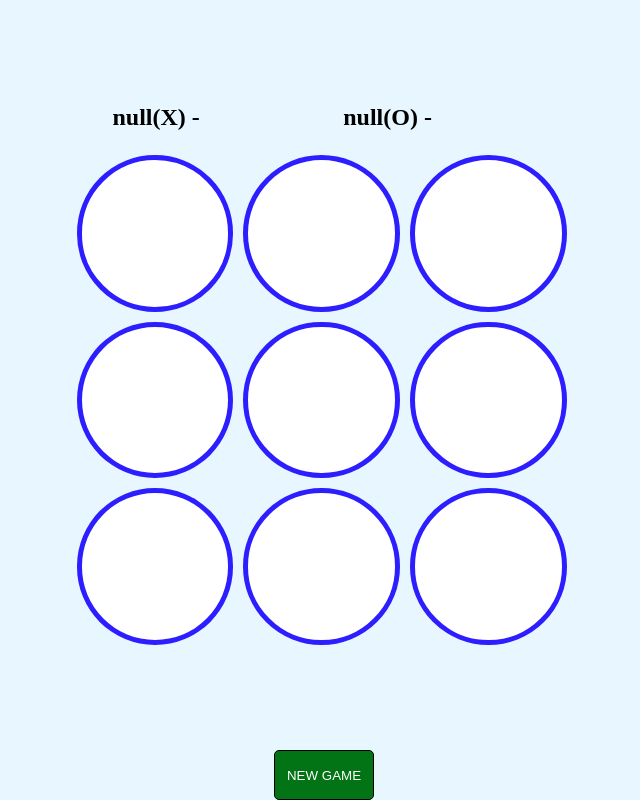
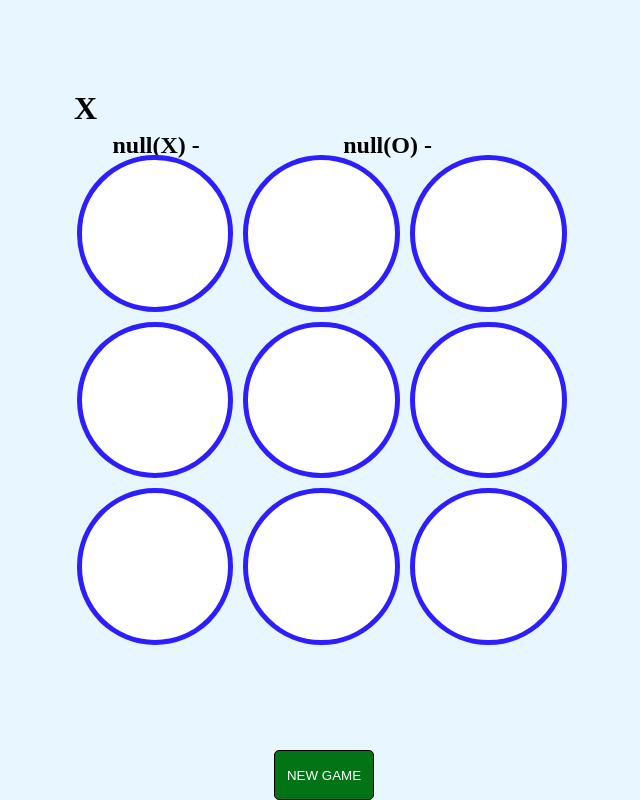
Before and after one commit to gsaribekyan/game, a plain HTML site: page index2.html in a window 1280 px wide. Shown: the whole page, without its empty margins (316-956 px from the left). Drawn offline with Linux system fonts and the light colour scheme; a web font is replaced by a local one.

Commit message:
Update index2.html

```diff
--- a/index2.html
+++ b/index2.html
@@ -17,7 +17,7 @@
     <h2 id="h2"></h2>
     <div class="parent4">
         <div class="hashivX"><h2 style="margin: 0; text-align:left;float:left; margin-top: 5px;" id="hashivX1"></h2><h1 style="margin: 0; text-align:center;float:center;" id="hashivX3"> </h1></div>
-
+        <div class="xoro" > <h1 style="margin: 0;" id="xoro">X</h1></div>
         <div class="hashivY"><h2 style="margin: 0; text-align:left;float:left;  margin-top: 5px;" id="hashivO2"></h2> <h1 style="margin: 0; text-align:center;float:center;" id="hashivO4"> </h1></div>
     </div>
     <div class="parent">
```
